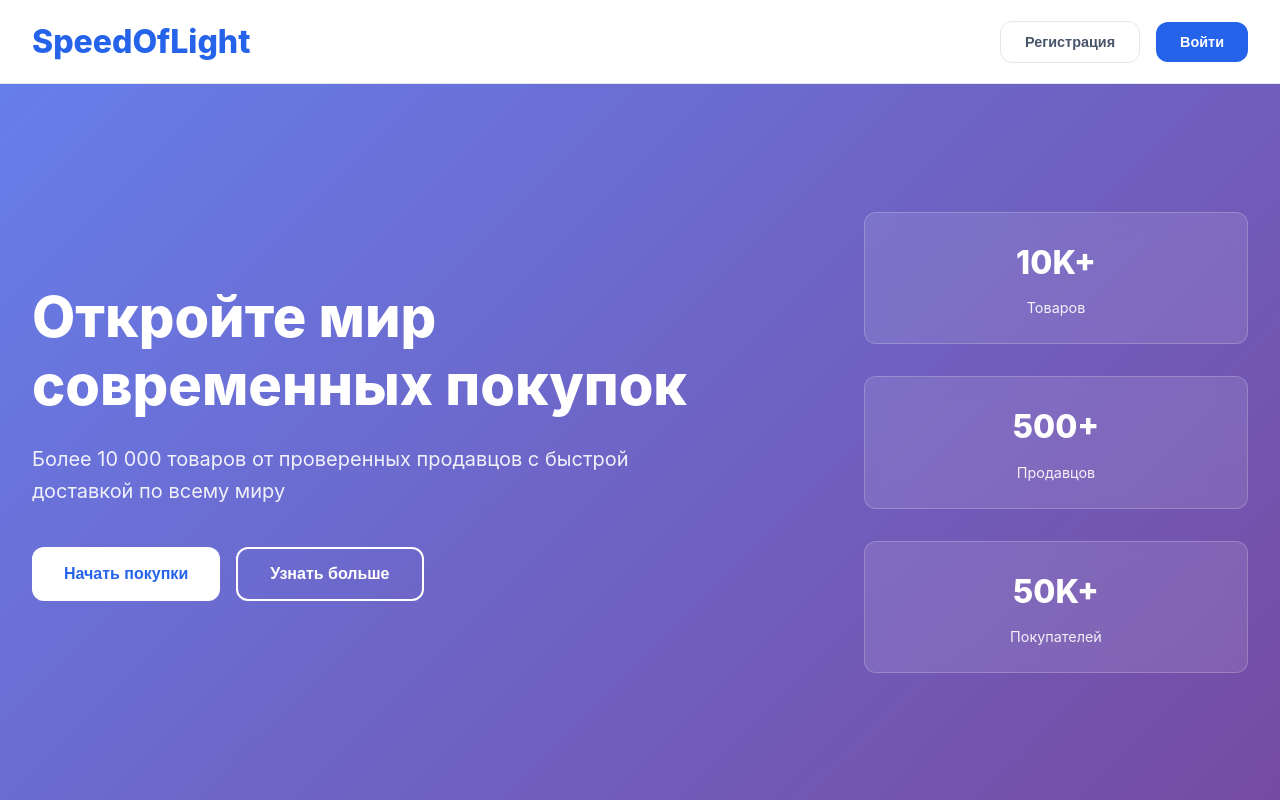
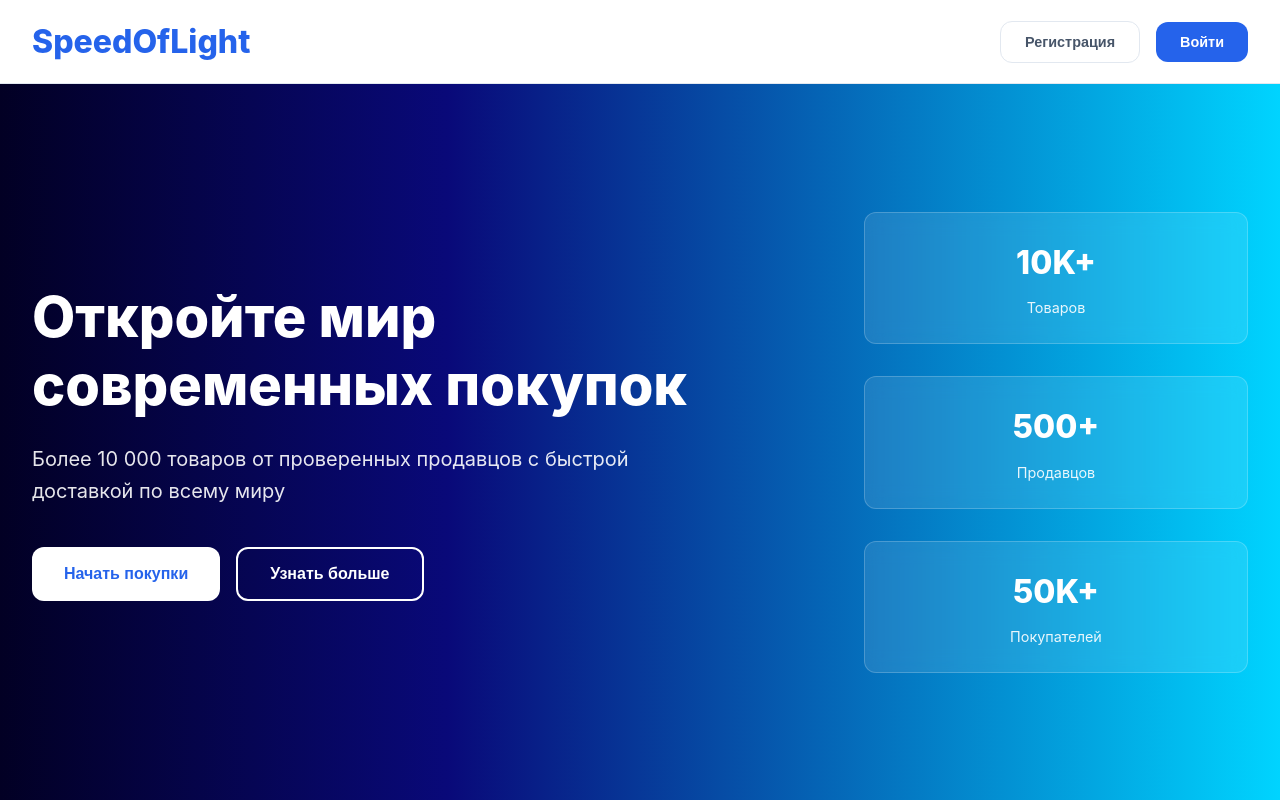
Before and after one commit to Faso-main/TH2, a React (Vite) app in the folder front_app/: page / in a window 1280 px wide. Shown: the top 800 px of the page. Built offline with nearby package versions, Linux system fonts and the light colour scheme.

Commit message:
update template | 3_10_25 13:31

```diff
--- a/front_app/src/App.css
+++ b/front_app/src/App.css
@@ -127,7 +127,8 @@
 /* Hero Section */
 .hero-section {
   width: 100%;
-  background: linear-gradient(135deg, #667eea 0%, #764ba2 100%);
+  background: #020024;
+  background: linear-gradient(90deg, rgba(2, 0, 36, 1) 0%, rgba(9, 9, 121, 1) 35%, rgba(0, 212, 255, 1) 100%);
   padding: clamp(4rem, 10vw, 8rem) 2rem;
   color: var(--white);
 }
@@ -419,6 +420,10 @@
     text-align: center;
   }
 
+  .hero-actions{
+    justify-content: center;
+  }
+
   .hero-stats {
     flex-direction: row;
     justify-content: center;
```
